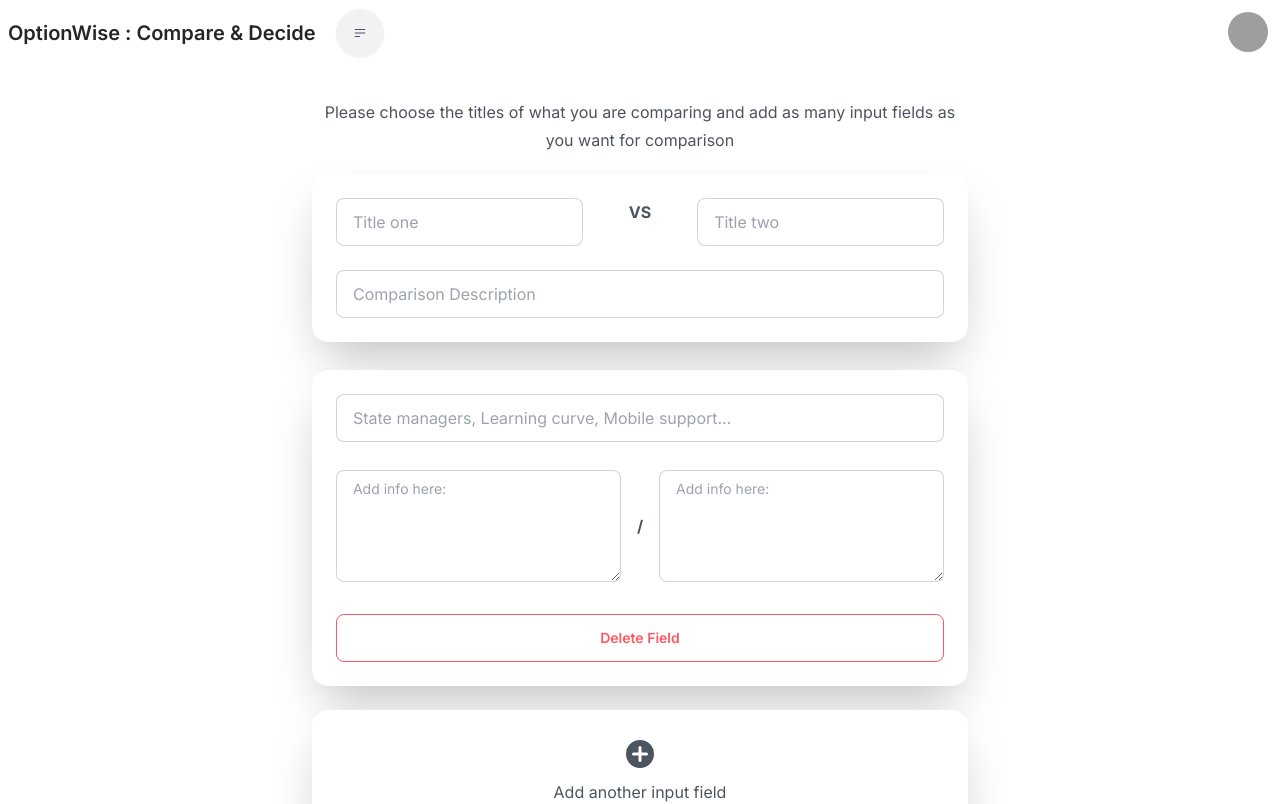
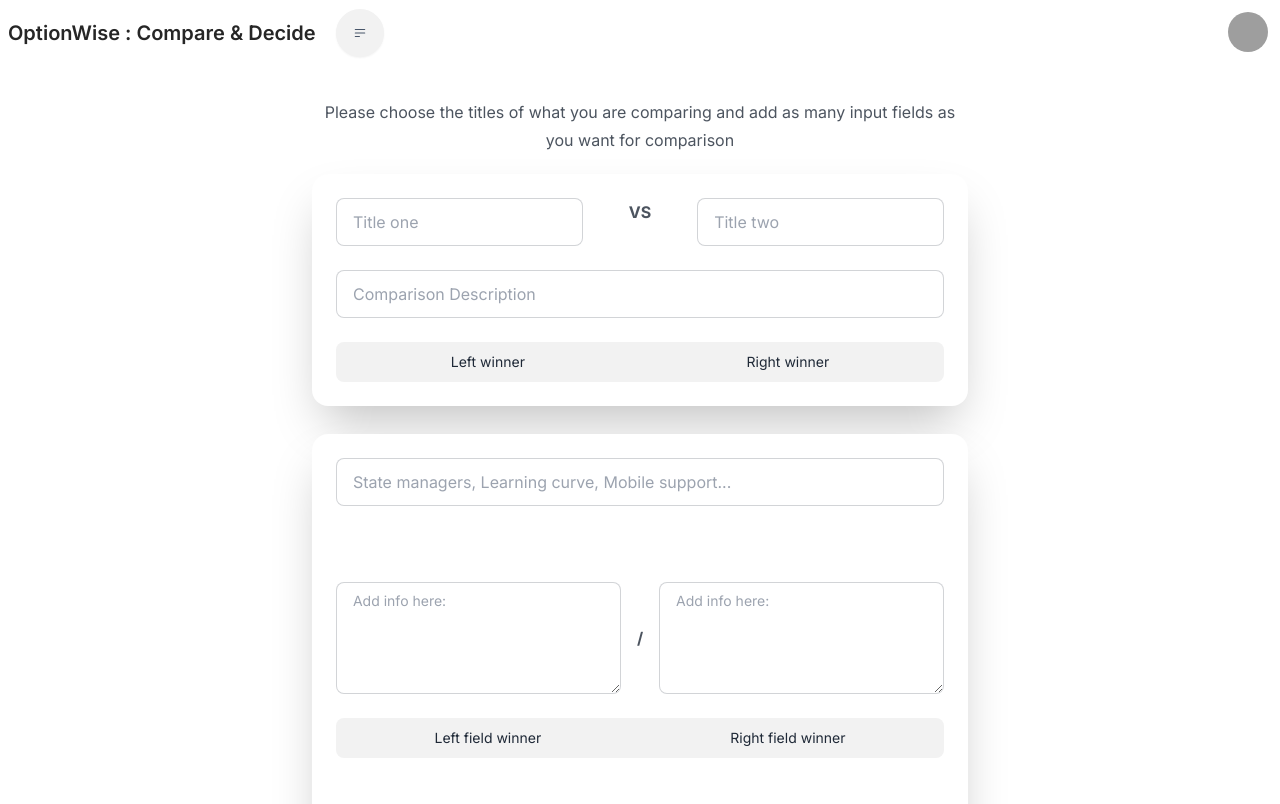
Before and after one commit to MergimU/easy-compare, a Next.js app: page /dashboard/add-comparison in a window 1280 px wide. Shown: the top 804 px of the page. Built offline with nearby package versions, Linux system fonts and the light colour scheme; no server answers; grey boxes are pictures that could not be loaded.

Commit message:
User can add winner for comparison and field

```diff
--- a/src/app/dashboard/add-comparison/page.tsx
+++ b/src/app/dashboard/add-comparison/page.tsx
@@ -10,10 +10,10 @@ import { ComparisonWinner } from 'drizzle/schema';
 
 export default function AddComparison() {
   const [comparison, setComparison] = useState<Omit<NewComparison, 'id' | 'authorId'>>({
-      leftTitle: '',
-      rightTitle: '',
-      description: '',
-      winnerIs: ComparisonWinner.enumValues[0],
+    leftTitle: '',
+    rightTitle: '',
+    description: '',
+    winnerIs: ComparisonWinner.enumValues[0],
   });
 
   const [comparisonFields, setComparisonFields] = useState<Omit<ComparisonField, 'id' | 'comparisonId'>[]>([
@@ -21,17 +21,17 @@ export default function AddComparison() {
       title: '',
       leftComparison: '',
       rightComparison: '',
-      winnerIs: ComparisonWinner.enumValues[0],
+      winnerField: ComparisonWinner.enumValues[0],
     }
   ]);
 
   const addAnotherComparisonField = () => {
-    setComparisonFields( prevState => {
+    setComparisonFields(prevState => {
       return [...prevState, {
         title: '',
         leftComparison: '',
         rightComparison: '',
-        winnerIs: ComparisonWinner.enumValues[1],
+        winnerField: ComparisonWinner.enumValues[0],
       }]
     })
   };
@@ -46,7 +46,7 @@ export default function AddComparison() {
     })
   };
 
-  const handleComparisonFieldChange = (index: number, event: React.ChangeEvent<HTMLTextAreaElement | HTMLInputElement>) => {
+  const handleComparisonFieldChange = (index: number, event: React.ChangeEvent<HTMLInputElement | HTMLTextAreaElement>) => {
     setComparisonFields((prevState) => {
       const updatedFields = [...prevState];
       updatedFields[index] = {
@@ -60,7 +60,7 @@ export default function AddComparison() {
   // Fix this form
   const handleSubmit = async () => {
     try {
-      return await createComparison({comparison, comparisonFields})
+      return await createComparison({ comparison, comparisonFields })
     } catch (error) {
       console.log('failed to add:', error);
     }
@@ -81,10 +81,24 @@ export default function AddComparison() {
           <div className="form-control col-span-7">
             <input onChange={(e) => handleComparisonChange(e)} type="text" id="description" name="description" placeholder="Comparison Description" className="input input-bordered" />
           </div>
+          <div className="form-control col-span-full">
+            <div role="tablist" className="tabs tabs-boxed">
+              <input onChange={(e) => handleComparisonChange(e)} checked={comparison.winnerIs === ComparisonWinner.enumValues[0]} type="radio" name="winnerIs" value={ComparisonWinner.enumValues[0]} role="tab" className="tab" aria-label="Left winner" />
+              <input
+                onChange={(e) => handleComparisonChange(e)}
+                checked={comparison.winnerIs === ComparisonWinner.enumValues[1]}
+                type="radio"
+                name="winnerIs"
+                value={ComparisonWinner.enumValues[1]}
+                role="tab"
+                className="tab rounded-lg"
+                aria-label="Right winner" />
+            </div>
+          </div>
         </div>
         <br />
         {comparisonFields.map((comparisonField, index) => (
-          <div key={index} className="card bg-base-100 shadow-2xl p-6 mb-6">
+          <div key={index} className="card bg-base-100 shadow-2xl p-6 gap-6 mb-6">
             <div className="form-control">
               <input onChange={(e) => handleComparisonFieldChange(index, e)} type="text" name="title" placeholder="State managers, Learning curve, Mobile support..." className="input input-bordered" />
             </div>
@@ -98,6 +112,21 @@ export default function AddComparison() {
                 <textarea onChange={(e) => handleComparisonFieldChange(index, e)} name="rightComparison" placeholder="Add info here:" className='input input-bordered min-h-28 py-2 text-sm' />
               </div>
             </div>
+            <div className="form-control col-span-7">
+              <div role="tablist" className="tabs tabs-boxed col-span-full">
+                <input onChange={(e) => handleComparisonFieldChange(index, e)} checked={comparisonField.winnerField == ComparisonWinner.enumValues[0]} type="radio" name="winnerField" value={ComparisonWinner.enumValues[0]} role="tab" className="tab" aria-label="Left field winner" />
+                <input
+                  onChange={(e) => handleComparisonFieldChange(index, e)}
+                  checked={comparisonField.winnerField == ComparisonWinner.enumValues[1]}
+                  type="radio"
+                  name="winnerField"
+                  value={ComparisonWinner.enumValues[1]}
+                  role="tab"
+                  className="tab"
+                  aria-label="Right field winner" />
+              </div>
+            </div>
+
             <button onClick={() => deleteComparisonField(index)} className="btn btn-outline btn-error btn-x mt-8">Delete Field</button>
           </div>
         ))}
--- a/src/drizzle/schema.ts
+++ b/src/drizzle/schema.ts
@@ -28,7 +28,7 @@ export const ComparisonField = pgTable("comparisonField", {
   title: varchar("title", {length: 256}).notNull().unique(),
   leftComparison: varchar("leftComparison", { length: 256 }),
   rightComparison: varchar("rightComparison", { length: 256 }),
-  winnerIs: ComparisonWinner("winner").notNull(),
+  winnerField: ComparisonWinner("winner").notNull(),
   createdAt: timestamp("createdAt").defaultNow().notNull(),
   updatedAt: timestamp("updatedAt").defaultNow().notNull(),
   comparisonId: uuid("comparisonId").references(() => Comparison.id).notNull()
```
